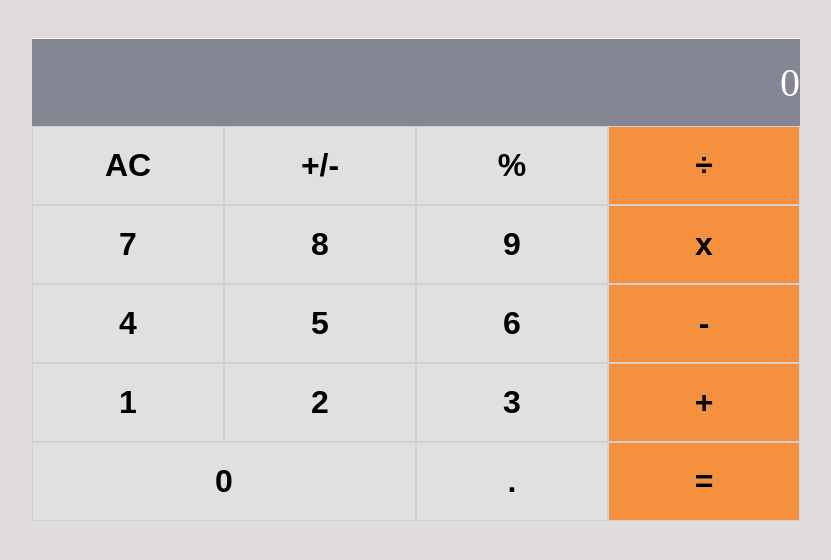
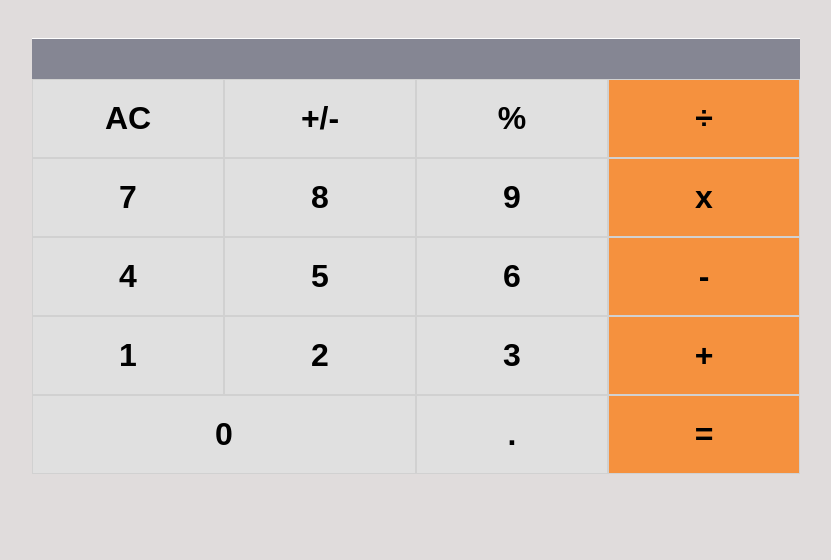
Before and after one commit to victorokoroji/math-magician, a React (Create React App) app: page / in a window 1280 px wide. Shown: the top 560 px of the page, without its empty margins (224-1055 px from the left). Built offline with nearby package versions, Linux system fonts and the light colour scheme.

Commit message:
Add react-router-dom

```diff
--- a/package.json
+++ b/package.json
@@ -10,6 +10,7 @@
     "prop-types": "^15.8.1",
     "react": "^17.0.2",
     "react-dom": "^17.0.2",
+    "react-router-dom": "^6.3.0",
     "react-scripts": "5.0.0",
     "web-vitals": "^2.1.4"
   },
--- a/src/components/Calculator.js
+++ b/src/components/Calculator.js
@@ -7,7 +7,7 @@ class Calculator extends Component {
     super(props);
     this.state = {
       operation: null,
-      total: 0,
+      total: null,
       next: null,
     };
     this.handleClick = this.handleClick.bind(this);
@@ -22,11 +22,7 @@ render() {
   return (
     <div className="wrapper">
       <div className="calculator">
-        <div className="screen">
-          {total}
-          {next}
-          {operation}
-        </div>
+        <div className="screen">{ total || next || operation}</div>
       </div>
       <div className="keyboard">
         <Button onClick={this.handleClick}>AC</Button>
```
Also changed, not shown: 1 other file (tests, documents, lock files or other folders).
